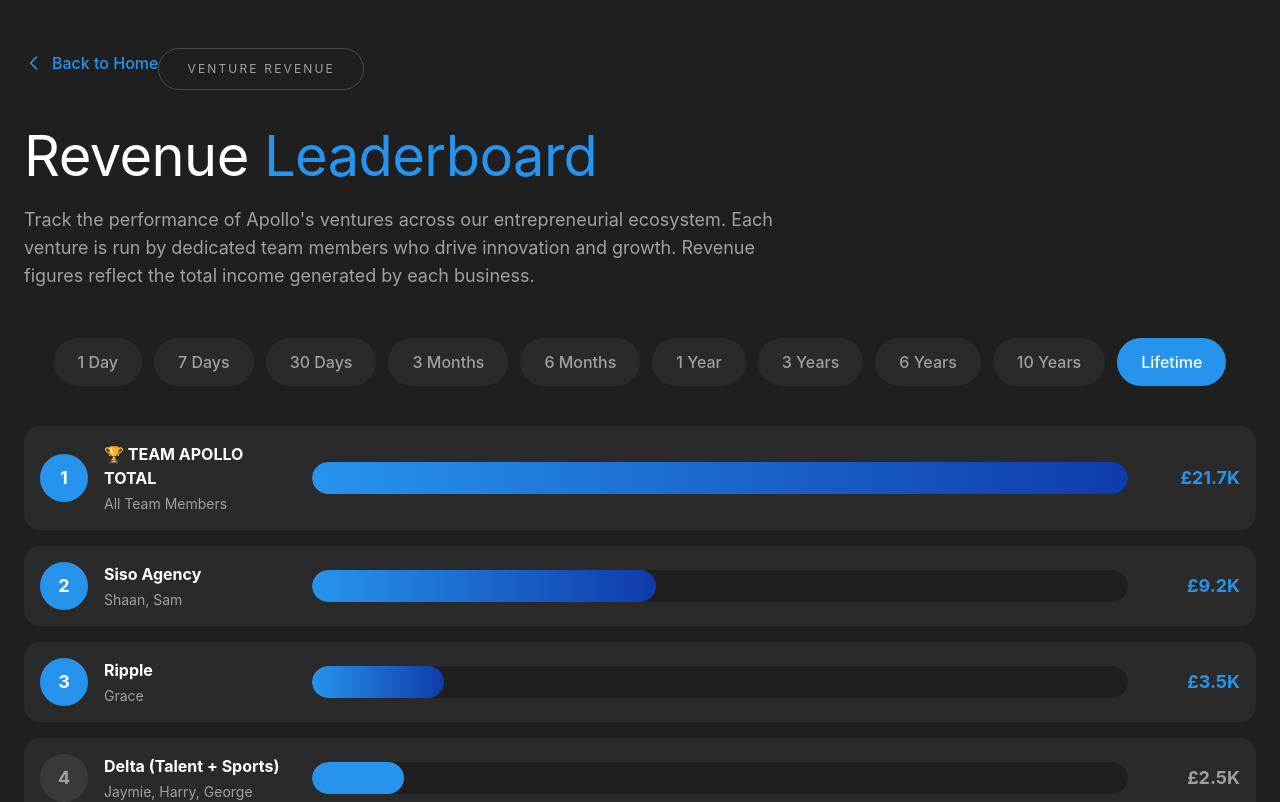
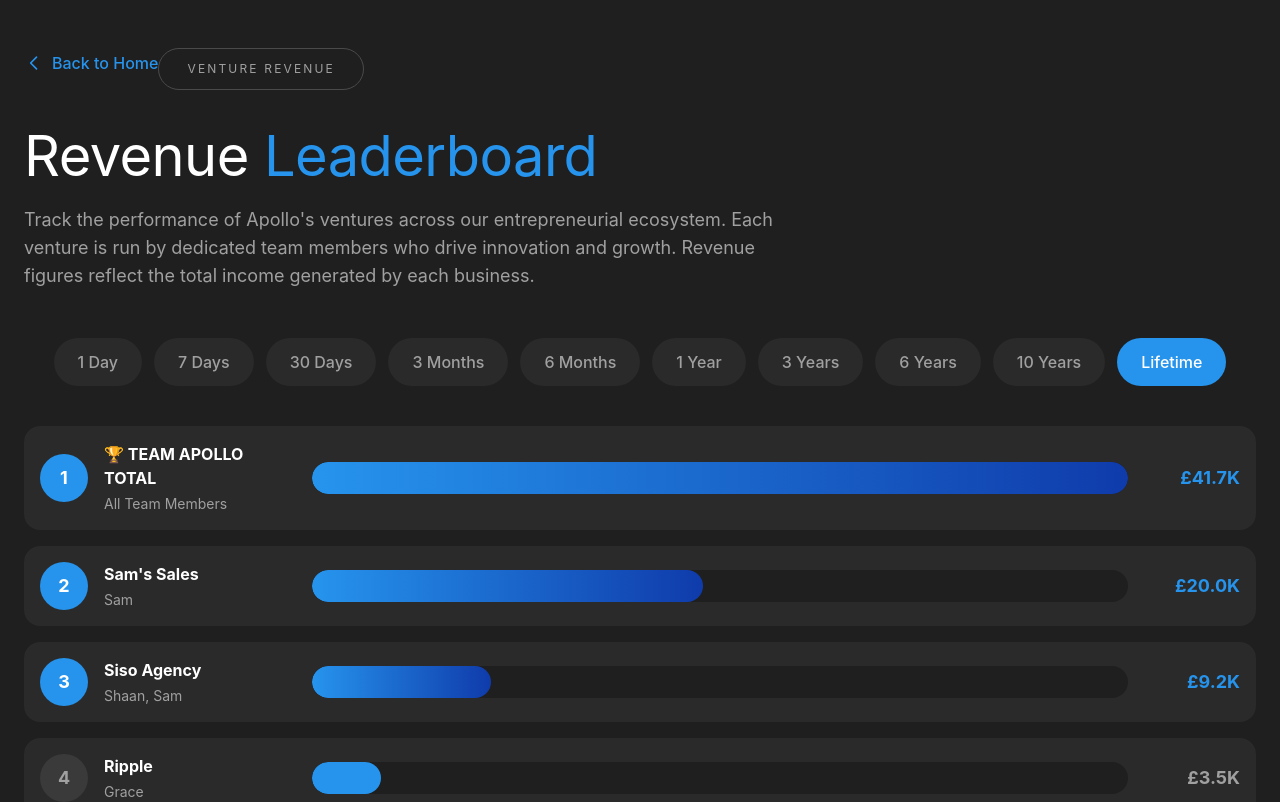
Before and after one commit to Lordsisodia/Apollo-Website, a React (Vite) app: page /leaderboard in a window 1280 px wide. Shown: the top 802 px of the page. Built offline with nearby package versions, Linux system fonts and the light colour scheme.

Commit message:
feat: Add Sam's Sales £20K (£5K 2024 + £15K 2025)

```diff
--- a/src/data/ventureRevenueData.ts
+++ b/src/data/ventureRevenueData.ts
@@ -20,88 +20,95 @@ export const ventureRevenueData: VentureRevenueData = {
       id: 0,
       ventureName: "🏆 TEAM APOLLO TOTAL",
       teamMembers: ["All Team Members"],
-      revenue: 21689.5, // Total across all ventures
-      netEarnings: 21689.5
+      revenue: 41689.5, // Updated total: £21,689.5 + £20,000 (Sam's Sales)
+      netEarnings: 41689.5
     },
     {
       id: 1,
+      ventureName: "Sam's Sales",
+      teamMembers: ["Sam"],
+      revenue: 20000, // £5K (summer 2024) + £15K (2025)
+      netEarnings: 20000
+    },
+    {
+      id: 2,
       ventureName: "Siso Agency",
       teamMembers: ["Shaan", "Sam"],
       revenue: 9150,
       netEarnings: -13291 // After expenses (software, crypto wallet, travel, salaries)
     },
     {
-      id: 2,
+      id: 3,
       ventureName: "Ripple",
       teamMembers: ["Grace"],
       revenue: 3500,
       netEarnings: 3500 // No expenses recorded
     },
     {
-      id: 3,
+      id: 4,
       ventureName: "Delta (Talent + Sports)",
       teamMembers: ["Jaymie", "Harry", "George"],
       revenue: 2450,
       netEarnings: 1121 // After expenses (£1,053 + £276)
     },
     {
-      id: 4,
+      id: 5,
       ventureName: "Leo Vinted/Carboot",
       teamMembers: ["Leo"],
       revenue: 1801,
       netEarnings: 1801
     },
     {
-      id: 5,
+      id: 6,
       ventureName: "Flippedit",
       teamMembers: ["David"],
       revenue: 1494,
       netEarnings: 1419 // After £75 advertising
     },
     {
-      id: 6,
+      id: 7,
       ventureName: "Logan Vinted",
       teamMembers: ["Logan"],
       revenue: 1000,
       netEarnings: 1000
     },
     {
-      id: 7,
+      id: 8,
       ventureName: "AlexCountX",
       teamMembers: ["Alex K"],
       revenue: 550, // £443 (2024) + £107 (2025)
       netEarnings: 550
     },
     {
-      id: 8,
+      id: 9,
       ventureName: "DorchGarms",
       teamMembers: ["Alex"],
       revenue: 528,
       netEarnings: 338 // After £190 expenses
     },
     {
-      id: 9,
+      id: 10,
       ventureName: "Frat Friday",
       teamMembers: ["Matt", "Shaan", "Leo", "Ares"],
       revenue: 527,
       netEarnings: -340 // After £867 expenses
     },
     {
-      id: 10,
+      id: 11,
       ventureName: "BJ Barbers",
       teamMembers: ["Ben"],
       revenue: 490, // £230 (2024) + £260 (2025)
       netEarnings: 490
     },
     {
-      id: 11,
+      id: 12,
       ventureName: "Alex Gold",
       teamMembers: ["Alex H"],
       revenue: 372.5,
       netEarnings: 372.5
     },
     {
-      id: 12,
+      id: 13,
       ventureName: "Siso Diamonds",
       teamMembers: ["Shaan"],
       revenue: -10400, // Negative cash flow (£10.4K spent, holding assets)
@@ -130,8 +137,8 @@ export const ventureRevenueData: VentureRevenueData = {
   '6m': [
     { id: 0, ventureName: "🏆 TEAM APOLLO TOTAL", teamMembers: ["All Team Members"], revenue: 14200, netEarnings: 14200 },
     { id: 1, ventureName: "Siso Agency", teamMembers: ["Shaan", "Sam"], revenue: 5000, netEarnings: -7000 },
-    { id: 2, ventureName: "Ripple", teamMembers: ["Grace"], revenue: 2500, netEarnings: 2500 },
-    { id: 3, ventureName: "Delta (Talent + Sports)", teamMembers: ["Jaymie", "Harry", "George"], revenue: 1500, netEarnings: 700 },
+    { id: 3, ventureName: "Ripple", teamMembers: ["Grace"], revenue: 2500, netEarnings: 2500 },
+    { id: 4, ventureName: "Delta (Talent + Sports)", teamMembers: ["Jaymie", "Harry", "George"], revenue: 1500, netEarnings: 700 },
     { id: 4, ventureName: "Leo Vinted/Carboot", teamMembers: ["Leo"], revenue: 1200, netEarnings: 1200 },
     { id: 5, ventureName: "Flippedit", teamMembers: ["David"], revenue: 1000, netEarnings: 950 },
     { id: 6, ventureName: "Logan Vinted", teamMembers: ["Logan"], revenue: 700, netEarnings: 700 },
```
